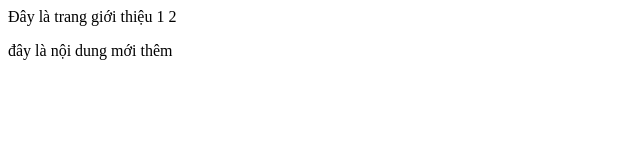
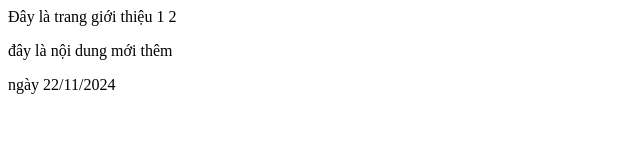
Before and after one commit to doctinhtu/BAI-13, a plain HTML site: page about.html in a window 1280 px wide. Shown: the whole page, without its empty margins (0-640 px from the left). Drawn offline with Linux system fonts and the light colour scheme.

Commit message:
about.htm

```diff
--- a/about.html
+++ b/about.html
@@ -10,5 +10,6 @@
         Đây là trang giới thiệu 1 2
     </div>
     <p>đây là nội dung mới thêm</p>
+    <p>ngày 22/11/2024</p>
 </body>
 </html>
```
